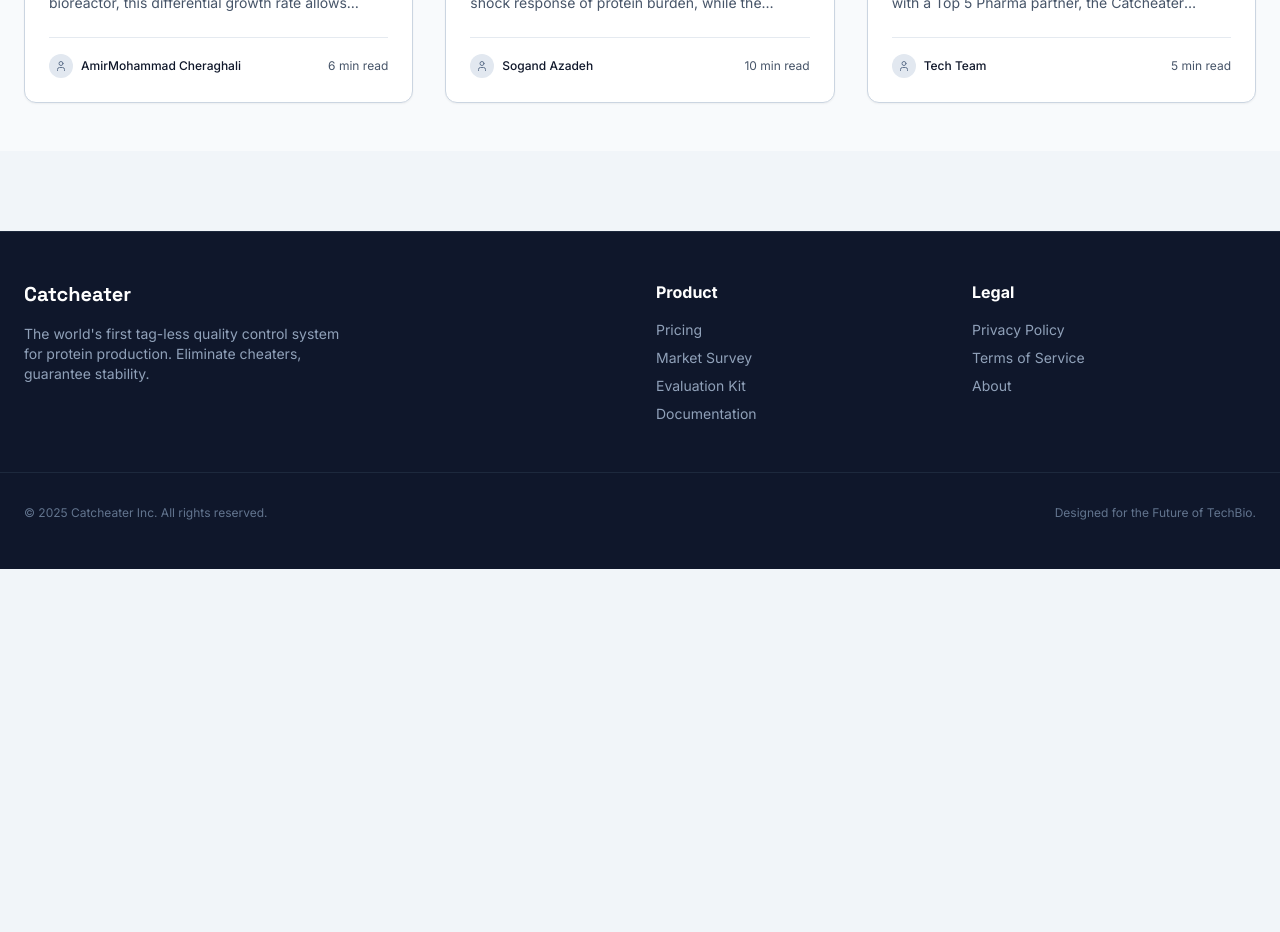
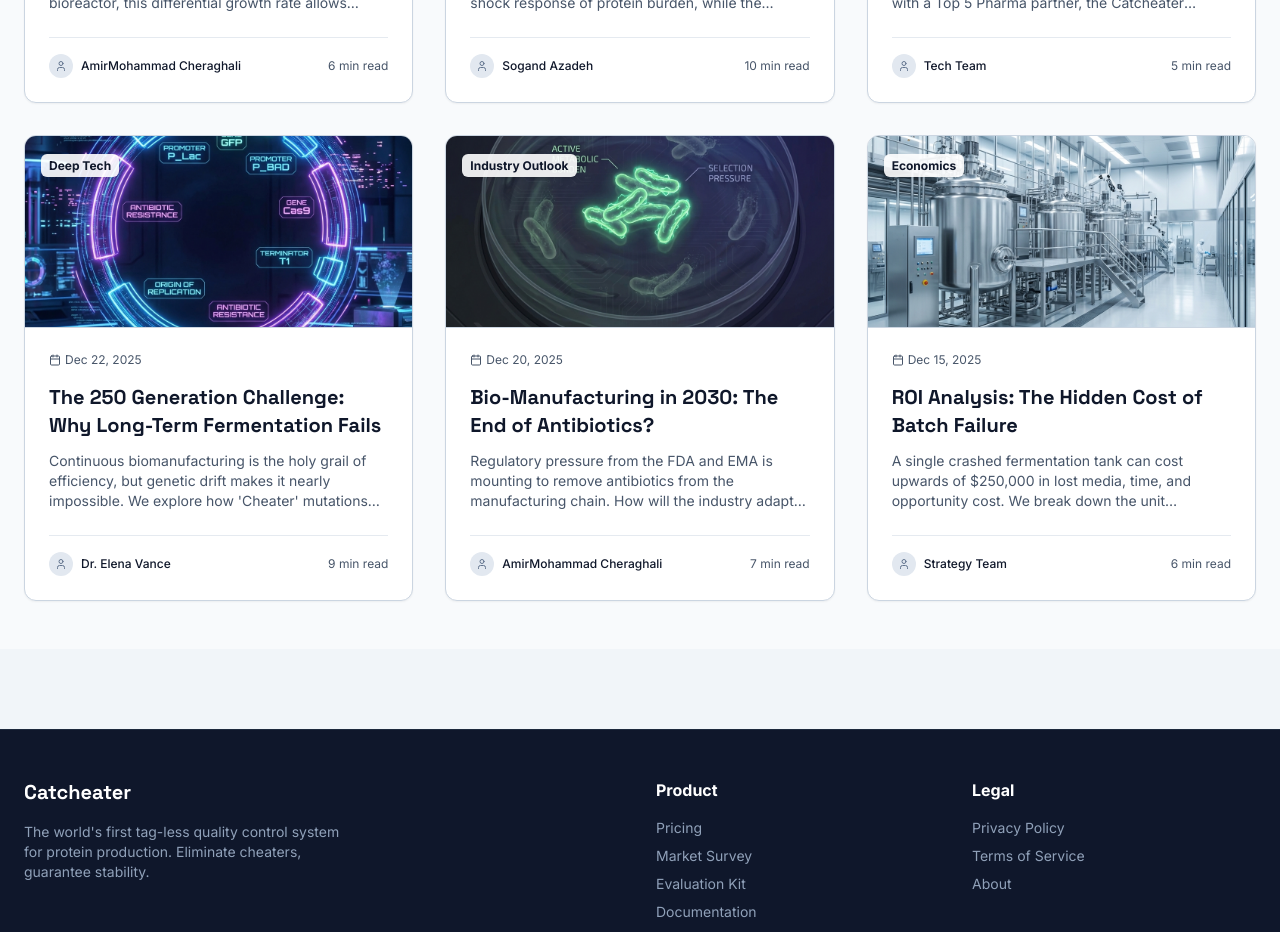
Before and after one commit to QuercusCode/Catcheaterweb, a Next.js app: page /blog in a window 1280 px wide. Shown: the part 820-1752 px from the top of the page. Before the commit the page ends 1389 px from the top, so only its background shows below. Built offline with nearby package versions, Linux system fonts and the light colour scheme.

Commit message:
Feat: Add 3 new blog posts to blog page

```diff
--- a/src/app/blog/[id]/page.tsx
+++ b/src/app/blog/[id]/page.tsx
@@ -189,6 +189,123 @@ const blogPosts = {
                 This effectively turns your worst enemy (the cheater) into feedstock for your product.
             </p>
         `
+    },
+    4: {
+        title: "The 250 Generation Challenge: Why Long-Term Fermentation Fails",
+        subtitle: "When evolution works against you: A technical deep dive into genetic drift.",
+        date: "Dec 22, 2025",
+        author: "Dr. Elena Vance",
+        role: "Chief Scientific Officer",
+        category: "Deep Tech",
+        readTime: "9 min read",
+        image: "bg-indigo-50 text-indigo-600",
+        content: `
+            <h3 class="text-2xl font-bold mb-4">The Evolution of Failure</h3>
+            <p class="mb-6 leading-relaxed text-muted-foreground">
+                Continuous biomanufacturing is the holy grail of the industry. Imagine running a bioreactor for 30 days straight instead of 3.
+                The economics are transformative. But biology hates vacuum, and it hates inefficiency.
+                Carrying a plasmid that forces the cell to produce 30% of its dry weight in foreign protein is a massive evolutionary disadvantage.
+            </p>
+
+            <div class="bg-indigo-50 border-l-4 border-indigo-500 p-6 mb-8">
+                <h4 class="font-bold text-indigo-900 mb-2">The Mutation Math</h4>
+                <p class="text-sm text-indigo-800">
+                    With a mutation rate of roughly $10^{-9}$ per base pair per generation, and a culture density of $10^{11}$ cells/mL, every possible single-point mutation occurs thousands of times per hour in a 10,000L tank.
+                    Mutations that break the metabolic burden (i.e., stop production) confer a ~20% growth advantage.
+                </p>
+            </div>
+
+            <h3 class="text-2xl font-bold mb-4">The "Cheater" Sweeps</h3>
+            <p class="mb-6 leading-relaxed text-muted-foreground">
+                Once a cheater mutant appears, it sweeps through the population mathematically.
+                By generation 60, what started as a single cell has grown to dominate 50% of the biomass.
+                By generation 80, your reactor is essentially a soup of useless biomass consuming expensive glucose.
+                <br/><br/>
+                Traditional antibiotic selection works for generation 0-20, but the secreted beta-lactamase destroys the antibiotic in the media, leaving the later generations completely unprotected.
+            </p>
+
+            <h3 class="text-2xl font-bold mb-4">The Catcheater Solution: Negative Selection</h3>
+            <p class="mb-6 leading-relaxed text-muted-foreground">
+                We don't rely on antibiotics. We assume the cheater will arise.
+                Our "Snitch" circuit actively monitors metabolic stress. A productive cell is a stressed cell.
+                If a cell stops being stressed (because it mutated the plasmid), the "Enforcer" module kills it.
+                We effectively turn the evolutionary advantage on its head: <strong>Only the burdened survive.</strong>
+            </p>
+        `
+    },
+    5: {
+        title: "Bio-Manufacturing in 2030: The End of Antibiotics?",
+        subtitle: "Regulatory winds are shifting. Is your process ready for an antibiotic-free future?",
+        date: "Dec 20, 2025",
+        author: "AmirMohammad Cheraghali",
+        role: "CEO & Founder",
+        category: "Industry Outlook",
+        readTime: "7 min read",
+        image: "bg-amber-50 text-amber-600",
+        content: `
+            <h3 class="text-2xl font-bold mb-4">The Coming Ban</h3>
+            <p class="mb-6 leading-relaxed text-muted-foreground">
+                The FDA and EMA have been signalling for years that the use of beta-lactam antibiotics (like Ampicillin) in the production of injectables is a safety risk.
+                In 2024, new guidance documents suggested a phased reduction in their use for GMP processes.
+                By 2030, we expect a near-total ban on common resistance markers in commercial upstream processing.
+            </p>
+
+            <h3 class="text-2xl font-bold mb-4">The Auxotrophy Trap</h3>
+            <p class="mb-6 leading-relaxed text-muted-foreground">
+                The current alternative? Auxotrophic, antibiotic-free strains (like <i>dapA</i> mutants).
+                But these are finicky, require expensive specialized media, and often suffer from poor growth kinetics.
+                They are a patch, not a solution. They don't solve the stability problem; they just remove the antibiotic.
+            </p>
+
+             <h3 class="text-2xl font-bold mb-4">The "Clean Label" Bioprocess</h3>
+            <p class="mb-6 leading-relaxed text-muted-foreground">
+                Catcheater offers a third way: <strong>Addiction Modules.</strong>
+                Our system doesn't need special media. It doesn't need expensive antibiotics.
+                It effectively creates a "Clean Label" fermentation process.
+                <br/><br/>
+                This isn't just about compliance. It's about cost. No antibiotics means cheaper media, simpler waste disposal (no hazardous bio-waste), and easier downstream purification.
+                It is the future of sustainable biomanufacturing.
+            </p>
+        `
+    },
+    6: {
+        title: "ROI Analysis: The Hidden Cost of Batch Failure",
+        subtitle: "Why 'Good Enough' stability is costing you millions.",
+        date: "Dec 15, 2025",
+        author: "Strategy Team",
+        role: "Financial Analysis",
+        category: "Economics",
+        readTime: "6 min read",
+        image: "bg-blue-50 text-blue-600",
+        content: `
+            <h3 class="text-2xl font-bold mb-4">The Unit Economics of a Crash</h3>
+            <p class="mb-6 leading-relaxed text-muted-foreground">
+                Let's break down the cost of a single failed run in a 2,000L mammalian cell perfusion reactor or bacterial fermenter.
+            </p>
+
+             <ul class="list-disc pl-6 mb-6 space-y-2 text-muted-foreground">
+                <li><strong>Media Cost:</strong> $40,000 - $80,000</li>
+                <li><strong>Labor (2 weeks):</strong> $25,000</li>
+                <li><strong>Vessel Scheduling Cost:</strong> $100,000 (Opportunity Cost)</li>
+                <li><strong>Downstream Prep:</strong> $15,000</li>
+            </ul>
+
+             <div class="bg-red-50 border-l-4 border-red-500 p-6 mb-8">
+                <h4 class="font-bold text-red-900 mb-2">Total Loss: ~$200,000+</h4>
+                <p class="text-sm text-red-800">
+                    And this is just the direct cost. If this batch was for a clinical trial deadline, the cost in stock price or funding milestones is incalculable.
+                </p>
+            </div>
+
+            <h3 class="text-2xl font-bold mb-4">Buying Insurance for $500</h3>
+            <p class="mb-6 leading-relaxed text-muted-foreground">
+                The Catcheater licensing model is effectively an insurance policy.
+                For a fraction of the cost of the media, you guarantee that the strain remains genetically stable.
+                <br/><br/>
+                If our system saves even <strong>one</strong> batch from crashing in a year, the ROI is over 100x.
+                In an industry where "batch failure" is often accepted as "just biology," we argue that stability is a solvable engineering problem.
+            </p>
+        `
     }
 };
 
--- a/src/app/blog/page.tsx
+++ b/src/app/blog/page.tsx
@@ -34,6 +34,36 @@ const articles = [
         author: "Tech Team",
         category: "Case Study",
         readTime: "5 min read",
+        image: "/blog/bioreactor-scale.png"
+    },
+    {
+        id: 4,
+        title: "The 250 Generation Challenge: Why Long-Term Fermentation Fails",
+        excerpt: "Continuous biomanufacturing is the holy grail of efficiency, but genetic drift makes it nearly impossible. We explore how 'Cheater' mutations accumulate over time and why traditional selection methods fail after generation 60.",
+        date: "Dec 22, 2025",
+        author: "Dr. Elena Vance",
+        category: "Deep Tech",
+        readTime: "9 min read",
+        image: "/blog/genetic-circuit.png"
+    },
+    {
+        id: 5,
+        title: "Bio-Manufacturing in 2030: The End of Antibiotics?",
+        excerpt: "Regulatory pressure from the FDA and EMA is mounting to remove antibiotics from the manufacturing chain. How will the industry adapt when the primary method of plasmid retention is banned?",
+        date: "Dec 20, 2025",
+        author: "AmirMohammad Cheraghali",
+        category: "Industry Outlook",
+        readTime: "7 min read",
+        image: "/blog/metabolic-burden.png"
+    },
+    {
+        id: 6,
+        title: "ROI Analysis: The Hidden Cost of Batch Failure",
+        excerpt: "A single crashed fermentation tank can cost upwards of $250,000 in lost media, time, and opportunity cost. We break down the unit economics of 'Stability Assurance' and why it pays for itself in a single run.",
+        date: "Dec 15, 2025",
+        author: "Strategy Team",
+        category: "Economics",
+        readTime: "6 min read",
         image: "/blog/bioreactor-scale.png"
     }
 ];
```
